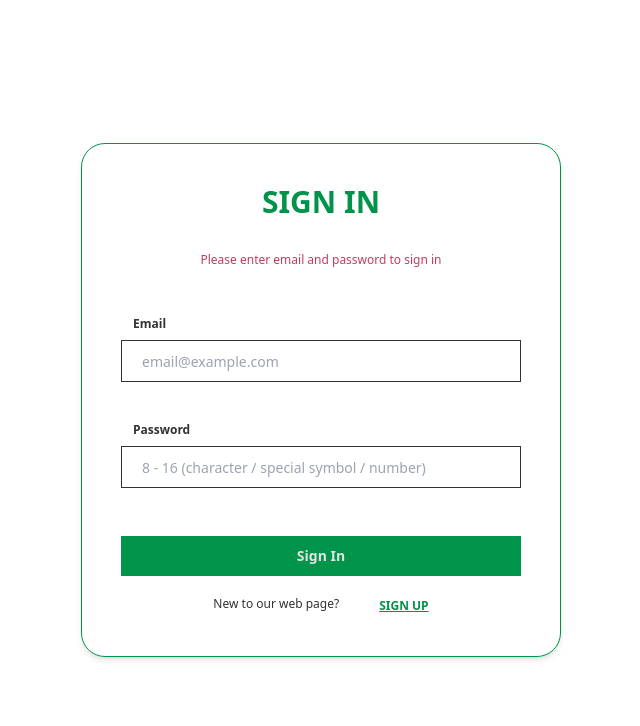
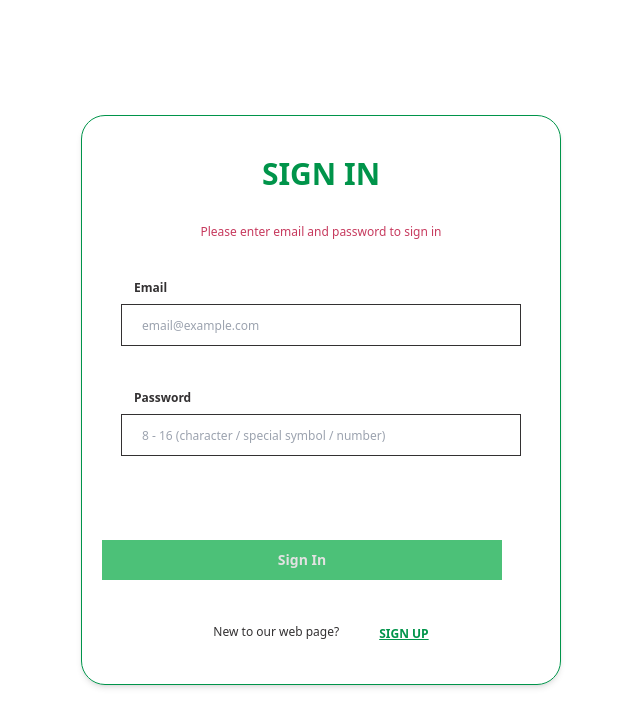
Before and after one commit to seungyeonchoo/events_around_me, a Next.js app: page /auth/signin in a window 1280 px wide. Shown: the top 726 px of the page, without its empty margins (319-959 px from the left). Built offline with nearby package versions, Linux system fonts and the light colour scheme.

Commit message:
feat: implement input validation function and invalid message

```diff
--- a/src/components/Atoms/Button/getStyles.ts
+++ b/src/components/Atoms/Button/getStyles.ts
@@ -17,13 +17,14 @@ const BUTTON_SIZE = {
   full: 'w-full',
 };
 
+const base_style = 'p-2 h-[2.5rem] font-bold text-sm';
+
 const getStyles = ({ color, size, rounded, responsive }: ButtonStyleProps) => {
   const default_color = 'bg-default hover:bg-default_strong disabled:bg-default_weak text-dark';
   const color_style = color ? BUTTON_COLOR[color] : default_color;
-  const base_style = 'm-auto p-2 h-[2.5rem] font-bold text-sm';
   const button_size = BUTTON_SIZE[size];
   const isRounded = rounded && 'rounded-full';
-  const isResponsive = responsive && 'max-sm:w-full';
+  const isResponsive = responsive && 'max-sm:w-[90%]';
 
   return `${base_style} ${color_style} ${button_size} ${isRounded} ${isResponsive}`;
 };
--- a/src/components/Atoms/Input/getStyles.tsx
+++ b/src/components/Atoms/Input/getStyles.tsx
@@ -17,14 +17,16 @@ const INPUT_SIZE = {
   full: 'w-full',
 };
 
-const getStyles = ({ input_size, rounded, responsive, border }: InputStyleProps) => {
+const base_style = 'p-5 h-[2.5rem] text-dark text-xs outline-offset-2 focus:border-none';
+
+const getStyles = ({ input_size, rounded, responsive, border, isValid }: InputStyleProps) => {
   const size_style = INPUT_SIZE[input_size];
   const border_style = border ? BORDER_COLOR[border] : '';
-  const base_style = 'p-5 h-[2.5rem] text-dark text-sm outline-offset-2 focus:border-none';
   const isRounded = rounded ? 'rounded-full' : '';
-  const isResponsive = responsive ? 'max-sm:w-full' : '';
+  const isResponsive = responsive ? 'max-sm:w-[90%]' : '';
+  const invalid_style = isValid ? '' : 'focus:outline-secondary';
 
-  return `${base_style} ${size_style} ${isRounded} ${isResponsive} ${border_style}`;
+  return `${base_style} ${size_style} ${isRounded} ${isResponsive} ${border_style} ${invalid_style}`;
 };
 
 export default getStyles;
--- a/src/components/Atoms/Input/index.tsx
+++ b/src/components/Atoms/Input/index.tsx
@@ -8,8 +8,16 @@ export interface InputProps extends TInput {
   extra_style?: string | undefined;
 }
 
-const Input = ({ input_size, rounded, extra_style, responsive, border, ...rest }: InputProps) => {
-  const styles = getStyles({ input_size, responsive, rounded, border });
+const Input = ({
+  input_size,
+  rounded,
+  extra_style,
+  responsive,
+  border,
+  isValid,
+  ...rest
+}: InputProps) => {
+  const styles = getStyles({ input_size, responsive, rounded, border, isValid });
   return <input className={`${styles} ${extra_style}`} {...rest} />;
 };
 
--- a/src/components/Molecules/InputWithLabel/index.tsx
+++ b/src/components/Molecules/InputWithLabel/index.tsx
@@ -21,10 +21,11 @@ const InputWithLabel = ({
   text_color,
   invalid_message,
   input_size,
+  isValid,
 }: InputWithLabelProps) => {
   return (
-    <label className={`flex flex-col my-2 ${label_style}`}>
-      <Text text_tag="span" size="xs" bold color={text_color} extra_style="ml-3">
+    <label className={`flex flex-col my-5 ${label_style}`}>
+      <Text text_tag="span" size="xs" bold color={text_color} extra_style="ml-8">
         {label.split(' ').map(el => el[0].toUpperCase() + el.slice(1))}
       </Text>
       <Input
@@ -38,12 +39,13 @@ const InputWithLabel = ({
         border="dark"
         input_size={input_size}
         extra_style="peer my-2 m-auto"
+        isValid={isValid}
       />
       <Text
         text_tag="p"
         size="xs"
         color="secondary"
-        extra_style="peer-invalid:visible invisible ml-3"
+        extra_style={`${!isValid && 'peer-focus:visible'} invisible ml-8`}
       >
         {invalid_message}
       </Text>
--- a/src/components/Molecules/TextWithLink/index.tsx
+++ b/src/components/Molecules/TextWithLink/index.tsx
@@ -8,11 +8,19 @@ export interface TextWithLinkProps {
 
 const TextWithLink = ({ text, link, link_text }: TextWithLinkProps) => {
   return (
-    <div className="flex items-center justify-center w-[20rem] max-sm:w-full">
+    <div className="flex items-center justify-center w-[20rem] max-sm:w-full mx-auto">
       <Text text_tag="p" size="xs" color="dark" extra_style="mr-10">
         {text}
       </Text>
-      <Text text_tag="span" size="xs" color="primary" link={link} bold underline>
+      <Text
+        text_tag="span"
+        size="xs"
+        color="primary"
+        link={link}
+        extra_style="hover:text-primary_strong"
+        bold
+        underline
+      >
         {link_text}
       </Text>
     </div>
--- a/src/components/Molecules/TitleWithDescription/index.tsx
+++ b/src/components/Molecules/TitleWithDescription/index.tsx
@@ -14,7 +14,9 @@ const TitleWithDescription = ({
   description,
 }: TitleWithDescriptionProps) => {
   return (
-    <section className={`mb-10 w-[20rem] max-sm:w-full flex flex-col items-center justify-between`}>
+    <section
+      className={`mb-10 w-[20rem] mx-auto max-sm:w-full flex flex-col items-center justify-between`}
+    >
       <Text text_tag="h1" size="3xl" color={title_color} bold>
         {title_text}
       </Text>
--- a/src/components/Templates/SigninTemplate/index.tsx
+++ b/src/components/Templates/SigninTemplate/index.tsx
@@ -1,3 +1,4 @@
+import inputValidation from '@/src/lib/inputValidation';
 import React from 'react';
 import Button from '../../Atoms/Button';
 import InputWithLabel from '../../Molecules/InputWithLabel';
@@ -13,7 +14,7 @@ export interface SigninTemplateProps {
 
 const SigninTemplate = ({ isValid, value, onClick, onChange }: SigninTemplateProps) => {
   return (
-    <section className="sm:flex sm:flex-col sm:items-center max-sm:px-0 max-sm:border-none max-sm:m-0 py-10 px-5 sm:justify-between border border-primary w-[30rem] max-sm:w-full rounded-3xl shadow-md max-sm:shadow-none">
+    <section className="py-10 px-5 border border-primary w-[30rem] rounded-3xl shadow-md max-sm:w-full max-sm:shadow-none max-sm:px-0 max-sm:border-none">
       <TitleWithDescription
         title_text="SIGN IN"
         description="Please enter email and password to sign in"
@@ -31,6 +32,7 @@ const SigninTemplate = ({ isValid, value, onClick, onChange }: SigninTemplatePro
         responsive={true}
         placeholder="email@example.com"
         invalid_message="👀 invalid input"
+        isValid={inputValidation('email', value?.email)}
       />
       <InputWithLabel
         label="password"
@@ -46,11 +48,11 @@ const SigninTemplate = ({ isValid, value, onClick, onChange }: SigninTemplatePro
       />
       <Button
         onClick={onClick}
-        disabled={isValid}
+        disabled={!isValid}
         size="2xl"
         responsive={true}
         color="primary"
-        extra_style="my-4"
+        extra_style="my-10 mx-auto"
       >
         Sign In
       </Button>
--- /dev/null
+++ b/src/lib/inputValidation.ts
@@ -0,0 +1,15 @@
+import { HTMLInputTypeAttribute } from 'react';
+
+// eslint-disable-next-line no-useless-escape
+const isValidEmail = /^[A-Za-z0-9_\.\-]+@[A-Za-z0-9\-]+\.[A-Za-z0-9\-]+/;
+
+const inputValidation = (type: HTMLInputTypeAttribute, value: string) => {
+  switch (type) {
+    case 'email':
+      return isValidEmail.test(value);
+    default:
+      return true;
+  }
+};
+
+export default inputValidation;
--- a/src/pages/auth/signin.tsx
+++ b/src/pages/auth/signin.tsx
@@ -1,8 +1,8 @@
 import SigninTemplate from '@/src/components/Templates/SigninTemplate';
-import React, { useState } from 'react';
+import useInput from '@/src/hooks/useInput';
 
 const SignIn = () => {
-  const [input, setInput] = useState({ email: '', password: '' });
+  const { input, handleInput } = useInput({ email: '', password: '' });
 
   return (
     <main className="flex justify-center items-center h-[100vh]">
@@ -10,12 +10,7 @@ const SignIn = () => {
         isValid={false}
         value={input}
         onClick={() => console.log('click')}
-        onChange={(e: React.ChangeEvent<HTMLInputElement>) => {
-          console.log(e.target.value);
-          console.log(e.target.name);
-          setInput({ ...input, [e.target.name]: e.target.value });
-          console.log(input);
-        }}
+        onChange={handleInput}
       />
     </main>
   );
--- a/src/types/index.ts
+++ b/src/types/index.ts
@@ -26,4 +26,5 @@ export interface InputStyleProps {
   rounded?: boolean | undefined;
   responsive?: boolean | undefined;
   border?: Colors;
+  isValid?: boolean | undefined;
 }
```
